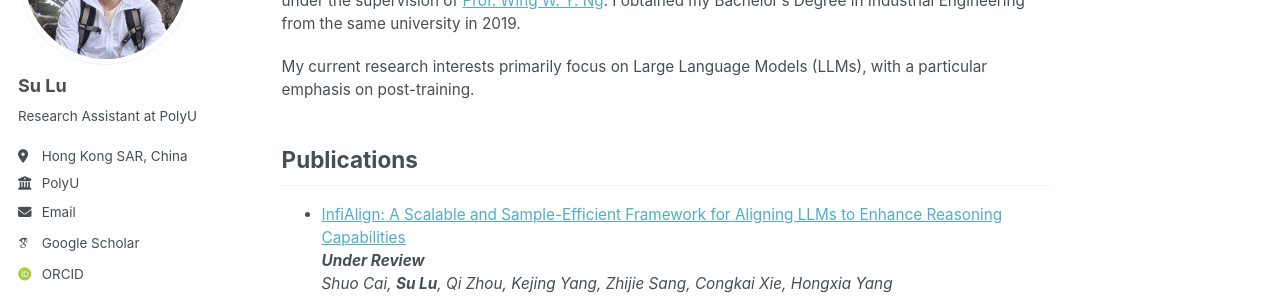
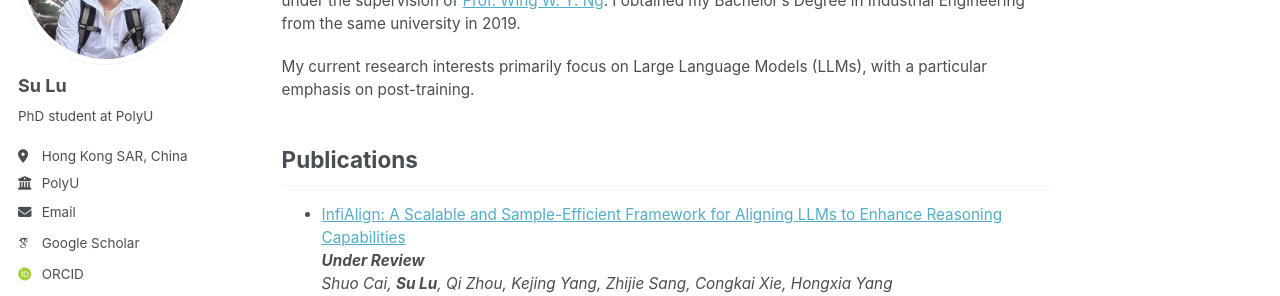
Before and after one commit to luppx/luppx.github.io, a Jekyll site: the page built from _pages/about.md, in a window 1280 px wide. Shown: the part 215-511 px from the top of the page. Built offline with Jekyll 4.4.1, drawn with Linux system fonts in a browser that asks for light colours; some web fonts are replaced; a script that is not in the unit is left out.

Commit message:
update bio

```diff
--- a/_config.yml
+++ b/_config.yml
@@ -25,7 +25,7 @@ author:
   avatar           : "avatar.png"
   name             : "Su Lu"
   pronouns         : # example: "she/her"
-  bio              : "Research Assistant at PolyU"
+  bio              : "PhD student at PolyU"
   location         : "Hong Kong SAR, China"
   employer         : "PolyU"
   uri              : # URL
```
